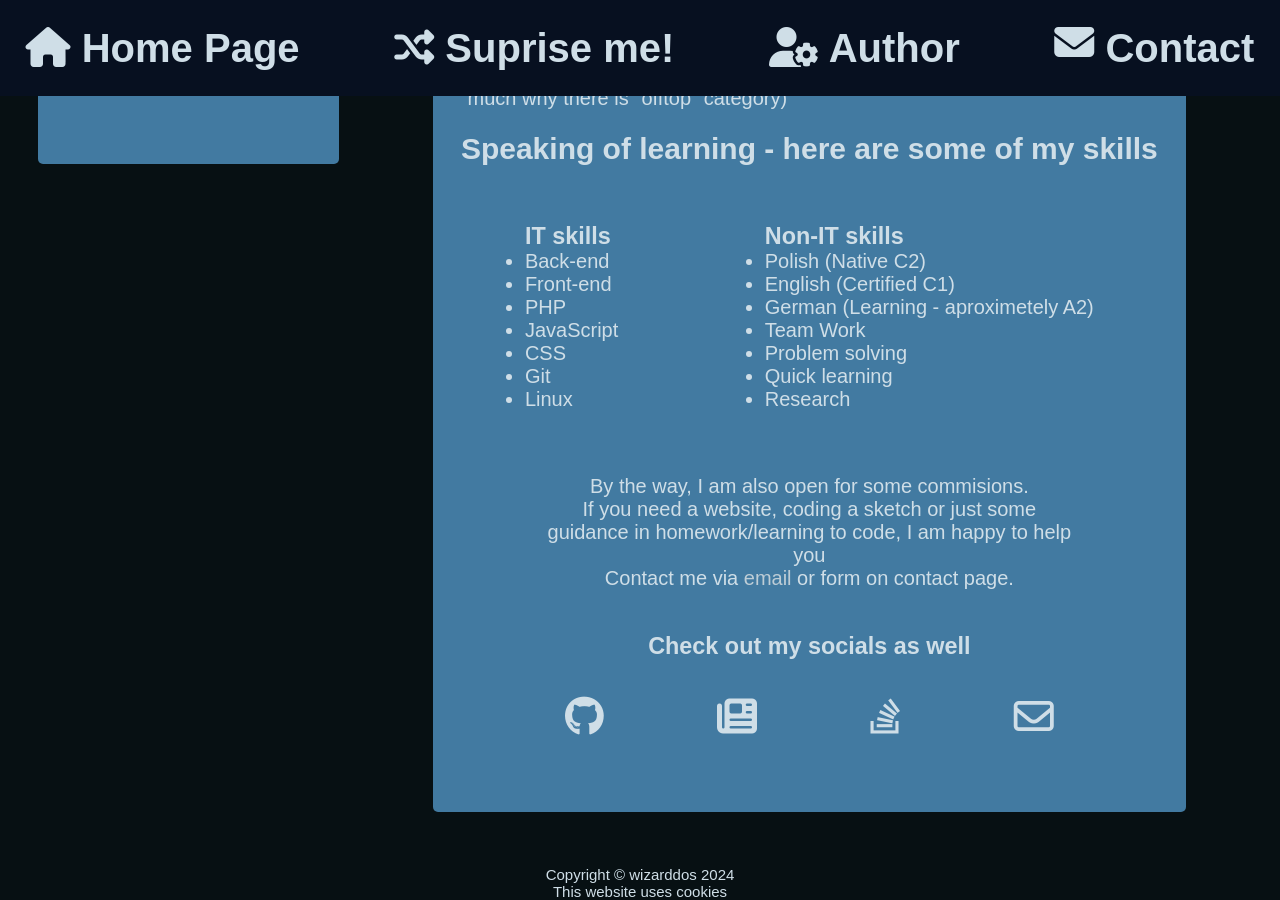
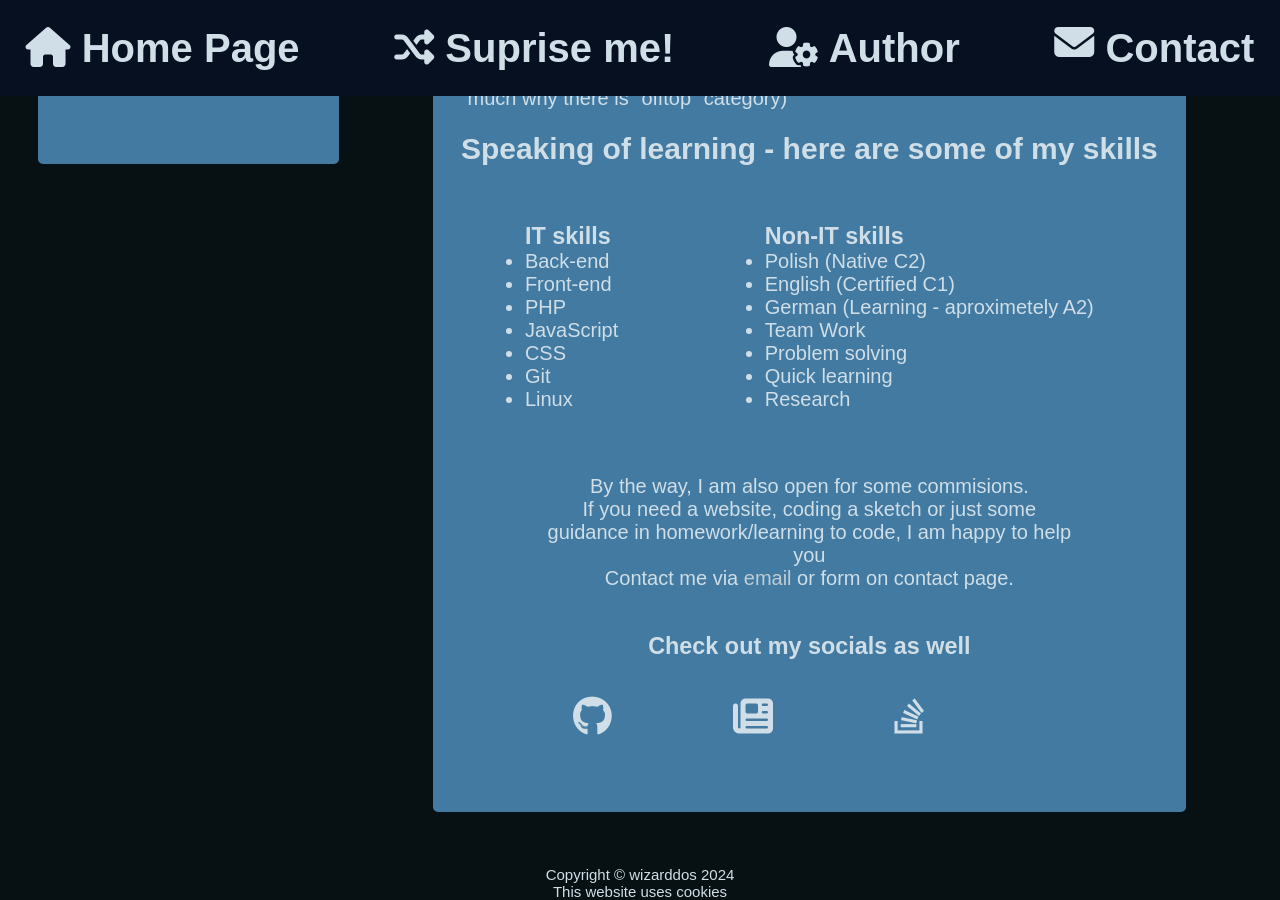
Before and after one commit to wizarddos/blog, a Jekyll site: the page built from author.html, in a window 1280 px wide and 900 px high, scrolled down 596 px. Built offline with Jekyll 4.4.1, drawn with Linux system fonts in a browser that asks for light colours.

Commit message:
Replaced one link in author page

```diff
--- a/author.html
+++ b/author.html
@@ -64,7 +64,8 @@
             <a href="https://github.com/wizarddos/"><i class="fa-brands fa-github icon"></i></a>
             <a href = "https://dev.to/wizarddos"><i class="fa-solid fa-newspaper icon"></i></a>
             <a href="https://stackoverflow.com/users/15774489/wizarddos"><i class="fa-brands fa-stack-overflow icon"></i></a>
-            <a href = "mailto:wizarddos.business@gmail.com"><i class="fa-regular fa-envelope icon"></i></a>
+            <a href = "https://tryhackme.com/p/wizarddos"><iconify-icon icon="simple-icons:tryhackme" class = "icon"></iconify-icon></a>
         </section>
     </section>
 </section>
+<script src="https://code.iconify.design/iconify-icon/1.0.7/iconify-icon.min.js"></script>
```
